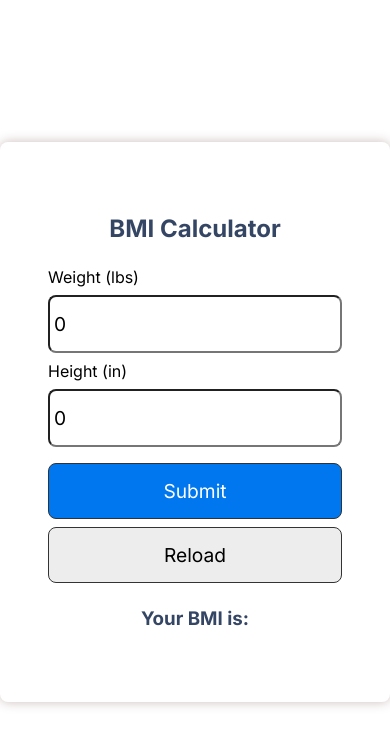
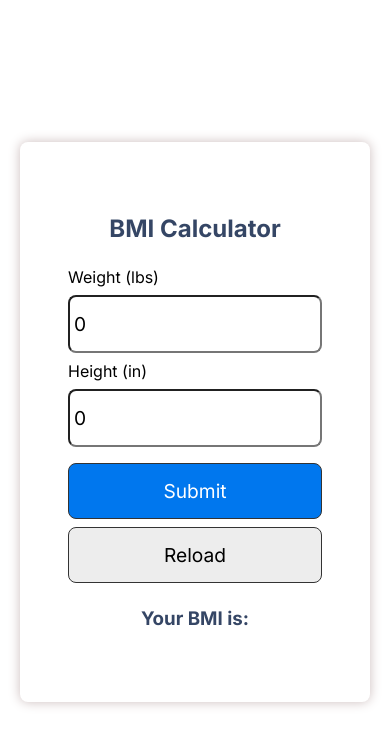
Before and after one commit to iiitl/bmi_calculator, a React (Create React App) app: page / in a window 390 px wide. Shown: the top 746 px of the page. Built offline with nearby package versions, Linux system fonts and the light colour scheme.

Commit message:
added media queries in the app.css file to make the site responsive for small and medium screen sizes

```diff
--- a/src/App.css
+++ b/src/App.css
@@ -10,6 +10,13 @@
 @media (prefers-reduced-motion: no-preference) {
   .App-logo {
     animation: App-logo-spin infinite 20s linear;
+  }
+}
+
+@media (max-width: 768px) {
+  .container{
+    margin-left: 20px;
+    margin-right: 20px;
   }
 }
 
```
